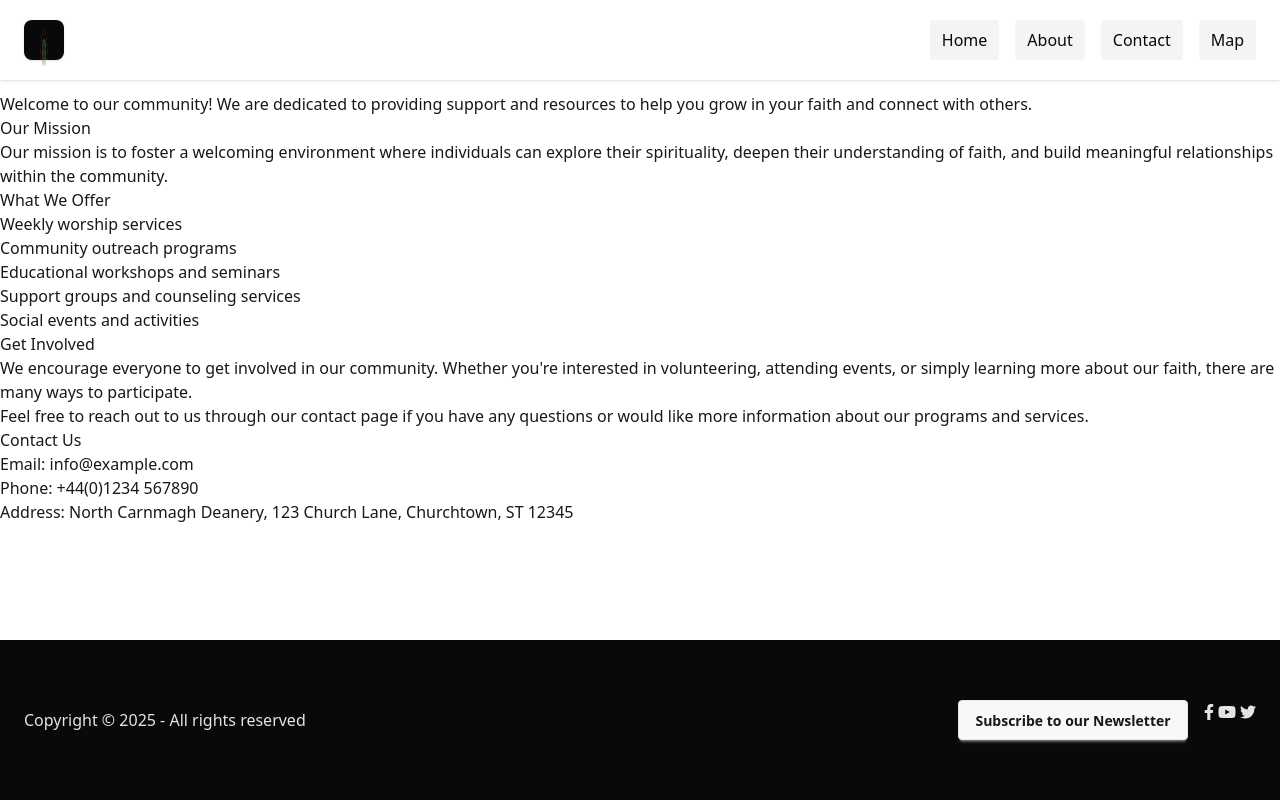
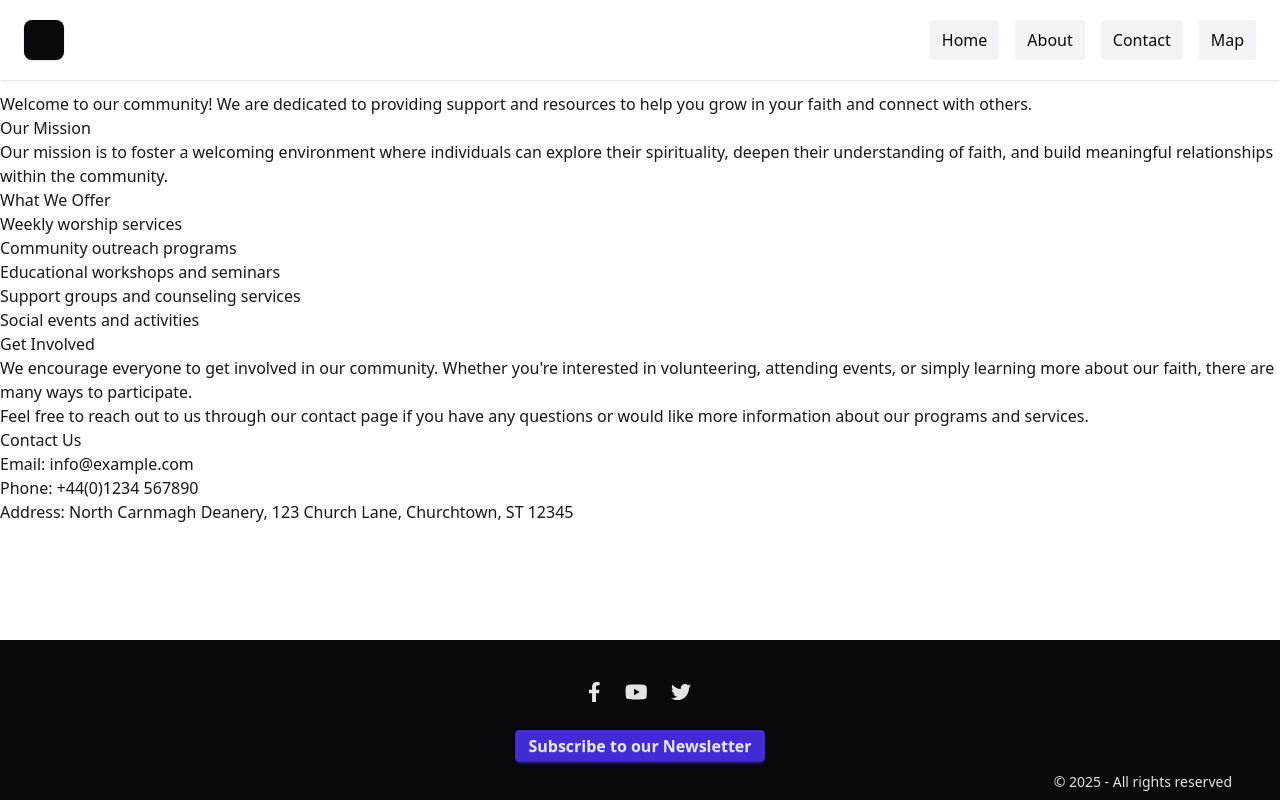
Before and after one commit to ByteNadeem/Deanery, a Django app: page /home/about/ in a window 1280 px wide. Run offline with Django 5.2, Linux system fonts and the light colour scheme; style sheets or scripts are compiled from the project's sources; some libraries are stand-ins or nearby versions.

Commit message:
Add: base.html: logo display, footer layout with social links, newsletter subscription button, copy.

```diff
--- a/theme/templates/base.html
+++ b/theme/templates/base.html
@@ -22,11 +22,13 @@
                 <a
                     href="/"
                     class="bg-neutral rounded-lg px-4 py-2 shadow hover:bg-primary hover:text-white transition-colors max-h-[40px] max-w-[40px]"
-                    ><img
+                >
+                    <img
                         src="{% static '/css/images/deanery_logo_crop.png' %}"
                         alt="Deanery Logo"
-                        class="h-10 w-10"
-                /></a>
+                        class="sm:h-25 sm:w-25 md:h-35 md:w-35 lg:h-50 lg:w-50 object-contain"
+                    />
+                </a>
             </nav>
             <nav class="flex gap-4">
                 <a
@@ -59,13 +61,31 @@
 
         <!-- Fixed Footer -->
         <footer
-            class="fixed bottom-0 left-0 w-full bg-neutral text-neutral-content flex items-center justify-between px-6 z-50"
+            class="fixed bottom-0 left-0 w-full bg-neutral text-neutral-content px-6 z-50"
             style="height: 10rem"
         >
-            <p class="m-0">Copyright © {% now 'Y' %} - All rights reserved</p>
-            <nav class="flex gap-4">
-                <div>
-                    <button class="btn" onclick="newsletter_modal.showModal()">
+            <div
+                class="relative w-full h-full flex flex-col items-center justify-center"
+            >
+                <!-- Center socials and subscribe -->
+                <div class="flex flex-col items-center justify-center">
+                    <div
+                        class="flex gap-6 items-center justify-center text-xl mb-4"
+                    >
+                        <a href="#" aria-label="Facebook"
+                            ><i class="fab fa-facebook-f"></i
+                        ></a>
+                        <a href="#" aria-label="YouTube"
+                            ><i class="fab fa-youtube"></i
+                        ></a>
+                        <a href="#" aria-label="Twitter"
+                            ><i class="fab fa-twitter"></i
+                        ></a>
+                    </div>
+                    <button
+                        class="btn btn-primary btn-sm text-xs mt-2 sm:text-sm md:text-base whitespace-nowrap"
+                        onclick="newsletter_modal.showModal()"
+                    >
                         Subscribe to our Newsletter
                     </button>
                     <dialog
@@ -179,18 +199,13 @@
                         </div>
                     </dialog>
                 </div>
-                <div>
-                    <a href="#" aria-label="Facebook"
-                        ><i class="fab fa-facebook-f"></i
-                    ></a>
-                    <a href="#" aria-label="YouTube"
-                        ><i class="fab fa-youtube"></i
-                    ></a>
-                    <a href="#" aria-label="Twitter"
-                        ><i class="fab fa-twitter"></i
-                    ></a>
+                <!-- Copyright bottom right -->
+                <div class="absolute bottom-2 right-6">
+                    <p class="m-0 text-sm">
+                        &copy; {% now 'Y' %} - All rights reserved
+                    </p>
                 </div>
-            </nav>
+            </div>
         </footer>
 
         {% block extra_js %}{% endblock %}
```
